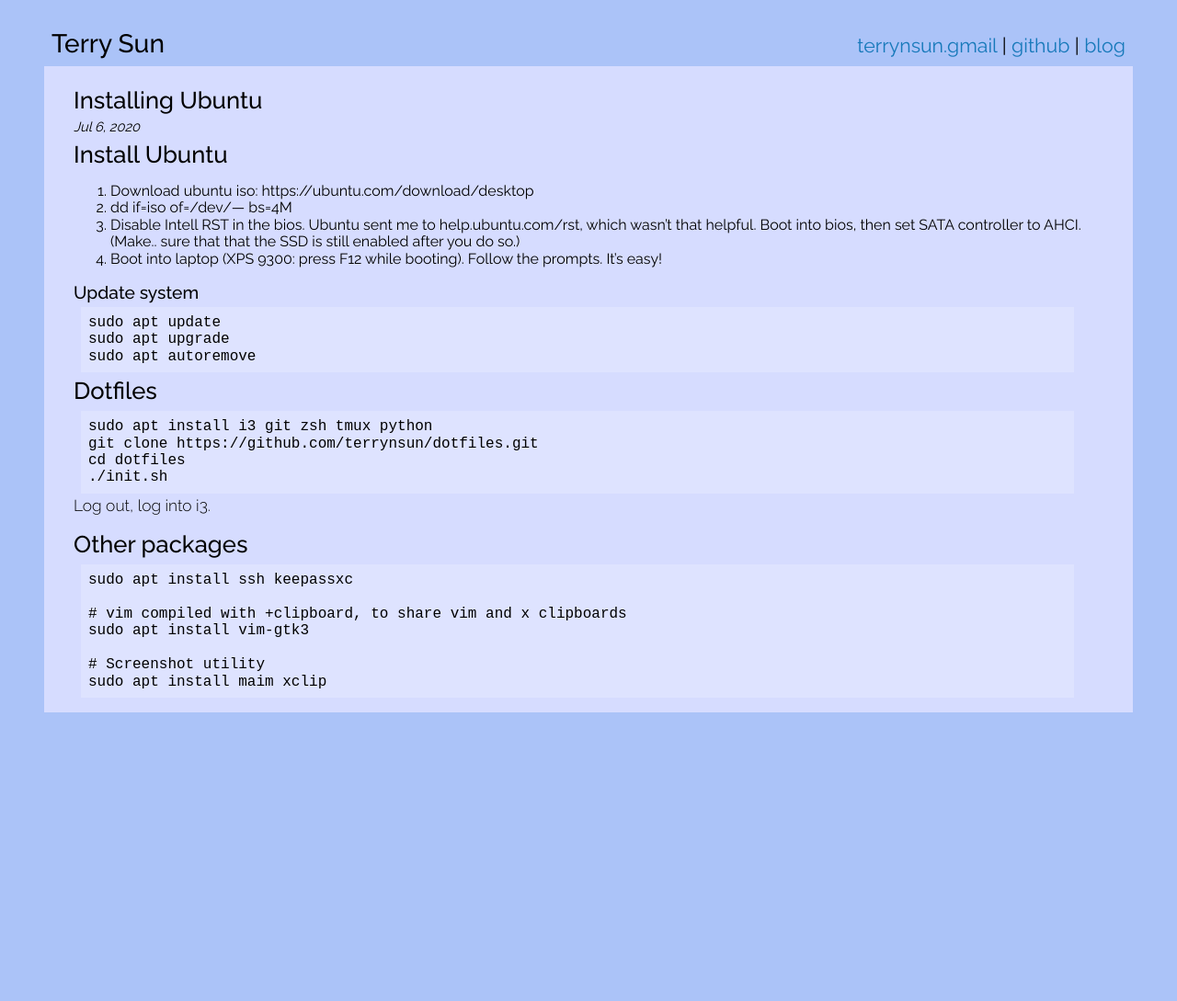
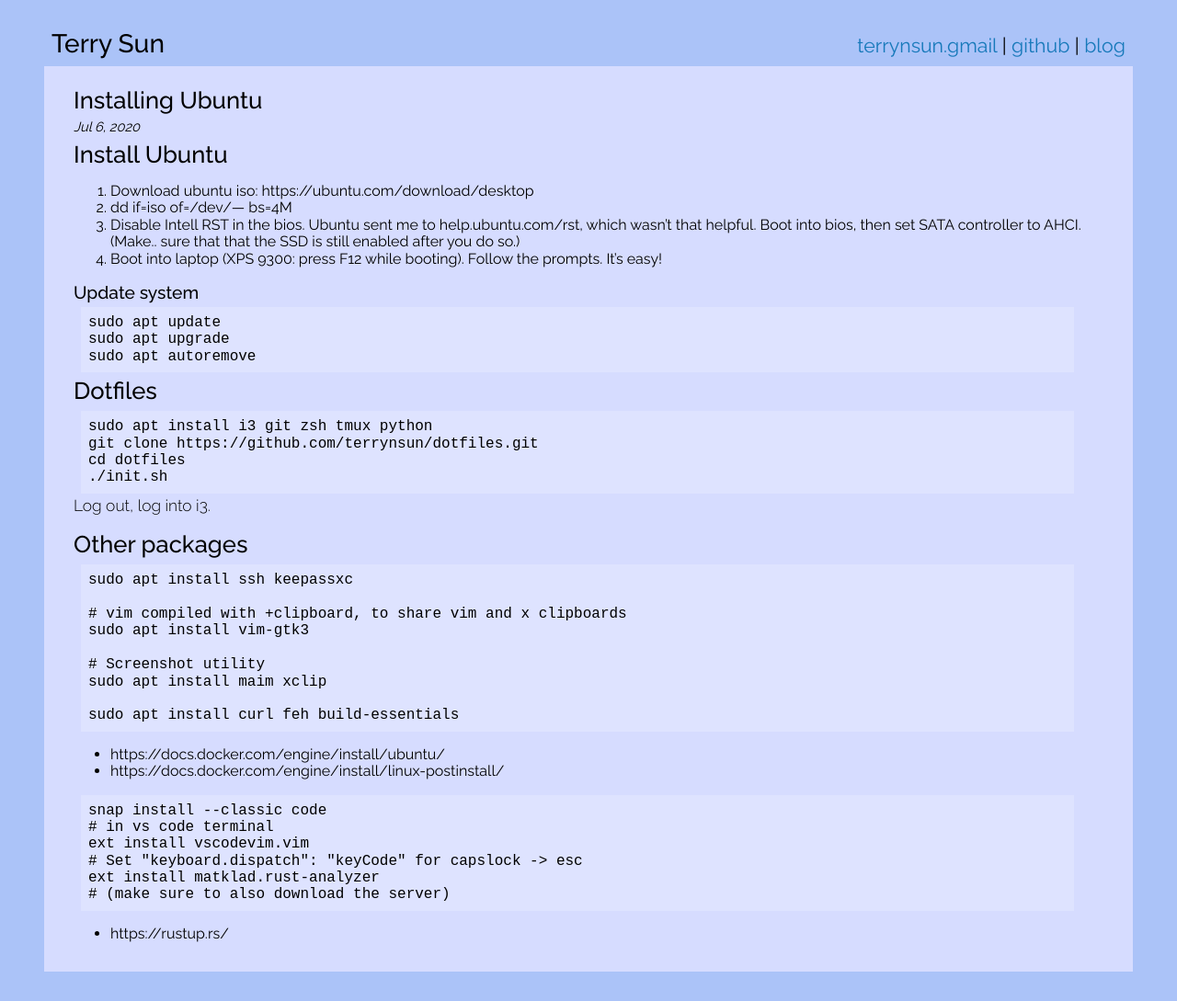
Before and after one commit to terrynsun/terrynsun.github.io, a Jekyll site: the page built from _posts/2020-07-06-ubuntu.md, in a window 1280 px wide. Shown: the whole page at 92% size. Built offline with Jekyll 4.4.1, drawn with Linux system fonts in a browser that asks for light colours; before the commit the page ends 900 px from its top, so only the background shows below that.

Commit message:
More ubuntu notes

````diff
--- a/_posts/2020-07-06-ubuntu.md
+++ b/_posts/2020-07-06-ubuntu.md
@@ -42,4 +42,20 @@ sudo apt install vim-gtk3
 
 # Screenshot utility
 sudo apt install maim xclip
+
+sudo apt install curl feh build-essentials
 ```
+
+* https://docs.docker.com/engine/install/ubuntu/
+* https://docs.docker.com/engine/install/linux-postinstall/
+
+```
+snap install --classic code
+# in vs code terminal
+ext install vscodevim.vim
+# Set "keyboard.dispatch": "keyCode" for capslock -> esc
+ext install matklad.rust-analyzer
+# (make sure to also download the server)
+```
+
+* https://rustup.rs/
````
